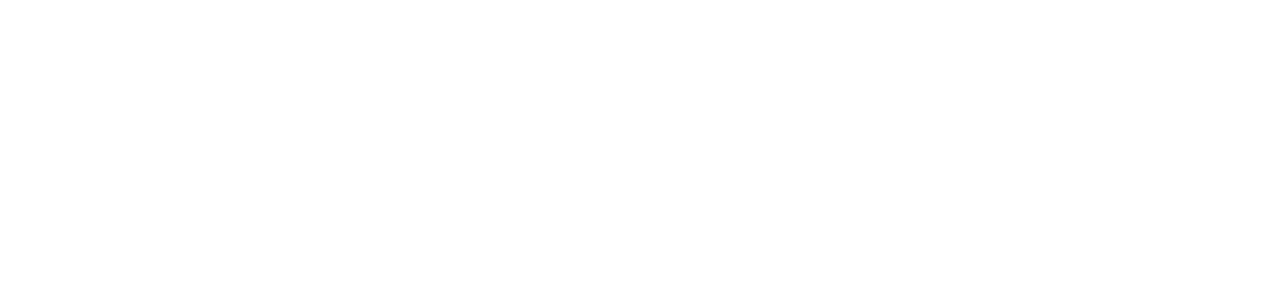
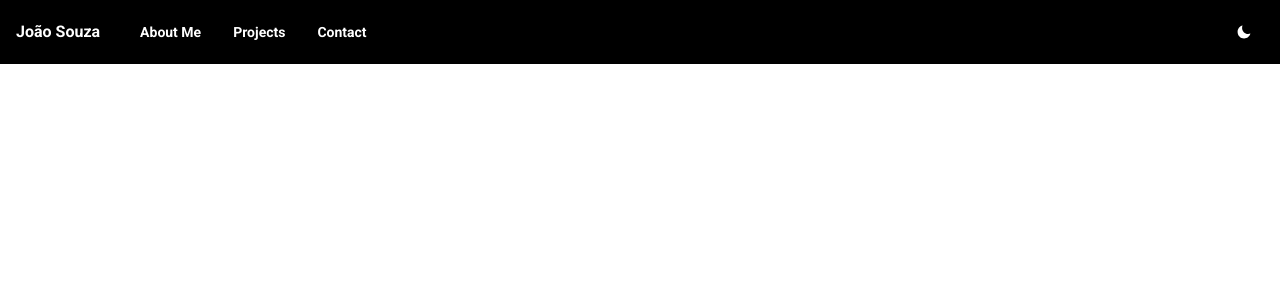
Before and after one commit to lordjoaosouza/portfolio, a Next.js app: page / in a window 1280 px wide. Shown: the top 300 px of the page. Built offline with nearby package versions, Linux system fonts and the light colour scheme.

Commit message:
Adding Navbar

```diff
--- a/src/pages/_app.tsx
+++ b/src/pages/_app.tsx
@@ -1,10 +1,24 @@
 import type { AppProps } from 'next/app'
 import { ChakraProvider } from '@chakra-ui/react'
+import Head from 'next/head'
+import { GlobalStyle } from '@/styles/global'
 
 export default function App({ Component, pageProps }: AppProps) {
   return (
-    <ChakraProvider>
-      <Component {...pageProps} />
-    </ChakraProvider>
+    <>
+      <Head>
+        <title>João Souza</title>
+        <link rel='preconnect' href='https://fonts.googleapis.com' />
+        <link rel='preconnect' href='https://fonts.gstatic.com' />
+        <link
+          href='https://fonts.googleapis.com/css2?family=Roboto:wght@300;400;700&display=swap'
+          rel='stylesheet'
+        />
+      </Head>
+      <ChakraProvider>
+        <GlobalStyle />
+        <Component {...pageProps} />
+      </ChakraProvider>
+    </>
   )
 }
--- a/src/pages/_document.tsx
+++ b/src/pages/_document.tsx
@@ -3,9 +3,7 @@ import { Html, Head, Main, NextScript } from 'next/document'
 export default function Document() {
   return (
     <Html lang='en'>
-      <Head>
-        <title>João Souza | Portfolio</title>
-      </Head>
+      <Head />
       <body>
         <Main />
         <NextScript />
--- /dev/null
+++ b/src/pages/components/Navbar.tsx
@@ -0,0 +1,96 @@
+import { ReactNode } from 'react'
+import {
+  Box,
+  Flex,
+  HStack,
+  Link,
+  IconButton,
+  useDisclosure,
+  useColorModeValue,
+  Stack,
+  useColorMode,
+} from '@chakra-ui/react'
+import { IoMdClose, IoMdMenu, IoMdMoon, IoMdSunny } from 'react-icons/io'
+
+const Links = ['About Me', 'Projects', 'Contact']
+
+const NavLink = ({ children }: { children: ReactNode }) => (
+  <Link
+    px={2}
+    py={1}
+    fontSize={'sm'}
+    fontWeight={'bold'}
+    color={useColorModeValue('white', 'black')}
+    _hover={{
+      textDecoration: 'none',
+      color: useColorModeValue('black', 'white'),
+      bg: useColorModeValue('white', 'black'),
+    }}
+    href={'#'}
+  >
+    {children}
+  </Link>
+)
+
+export default function Navbar() {
+  const { isOpen, onOpen, onClose } = useDisclosure()
+  const { colorMode, toggleColorMode } = useColorMode()
+
+  return (
+    <>
+      <Box bg={useColorModeValue('black', 'white')} px={4}>
+        <Flex h={16} alignItems={'center'} justifyContent={'space-between'}>
+          <IconButton
+            size={'md'}
+            width={10}
+            icon={isOpen ? <IoMdClose /> : <IoMdMenu />}
+            aria-label={'Open Menu'}
+            display={{ base: 'inline-flex', md: 'none' }}
+            bg={useColorModeValue('black', 'white')}
+            color={useColorModeValue('white', 'black')}
+            _hover={{
+              color: useColorModeValue('black', 'white'),
+              bg: useColorModeValue('white', 'black'),
+            }}
+            onClick={isOpen ? onClose : onOpen}
+          />
+          <HStack spacing={8} alignItems={'center'}>
+            <Box fontSize={'md'} fontWeight={'bold'} color={useColorModeValue('white', 'black')}>
+              João Souza
+            </Box>
+            <HStack as={'nav'} spacing={4} display={{ base: 'none', md: 'flex' }}>
+              {Links.map((link) => (
+                <NavLink key={link}>{link}</NavLink>
+              ))}
+            </HStack>
+          </HStack>
+
+          <IconButton
+            size={'md'}
+            width={10}
+            icon={colorMode === 'light' ? <IoMdMoon /> : <IoMdSunny />}
+            onClick={toggleColorMode}
+            aria-label={'Toggle Color Mode'}
+            borderRadius={0}
+            bg={useColorModeValue('black', 'white')}
+            color={useColorModeValue('white', 'black')}
+            _hover={{
+              color: useColorModeValue('black', 'white'),
+              bg: useColorModeValue('white', 'black'),
+            }}
+          />
+        </Flex>
+
+        {isOpen ? (
+          <Box pb={4} display={{ md: 'none' }}>
+            <Stack as={'nav'} spacing={4}>
+              {Links.map((link) => (
+                <NavLink key={link}>{link}</NavLink>
+              ))}
+            </Stack>
+          </Box>
+        ) : null}
+      </Box>
+    </>
+  )
+}
--- a/src/pages/index.tsx
+++ b/src/pages/index.tsx
@@ -1,3 +1,5 @@
+import Navbar from './components/Navbar'
+
 export default function Home() {
-  return <></>
+  return <Navbar />
 }
--- /dev/null
+++ b/src/styles/global.ts
@@ -0,0 +1,16 @@
+import { createGlobalStyle } from 'styled-components'
+
+const GlobalStyle = createGlobalStyle`
+  * {
+    margin: 0;
+    padding: 0;
+    box-sizing: border-box;
+    font-family: 'Roboto', sans-serif;
+  }
+
+  body {
+    background: #fff;
+  }
+`
+
+export { GlobalStyle }
```
